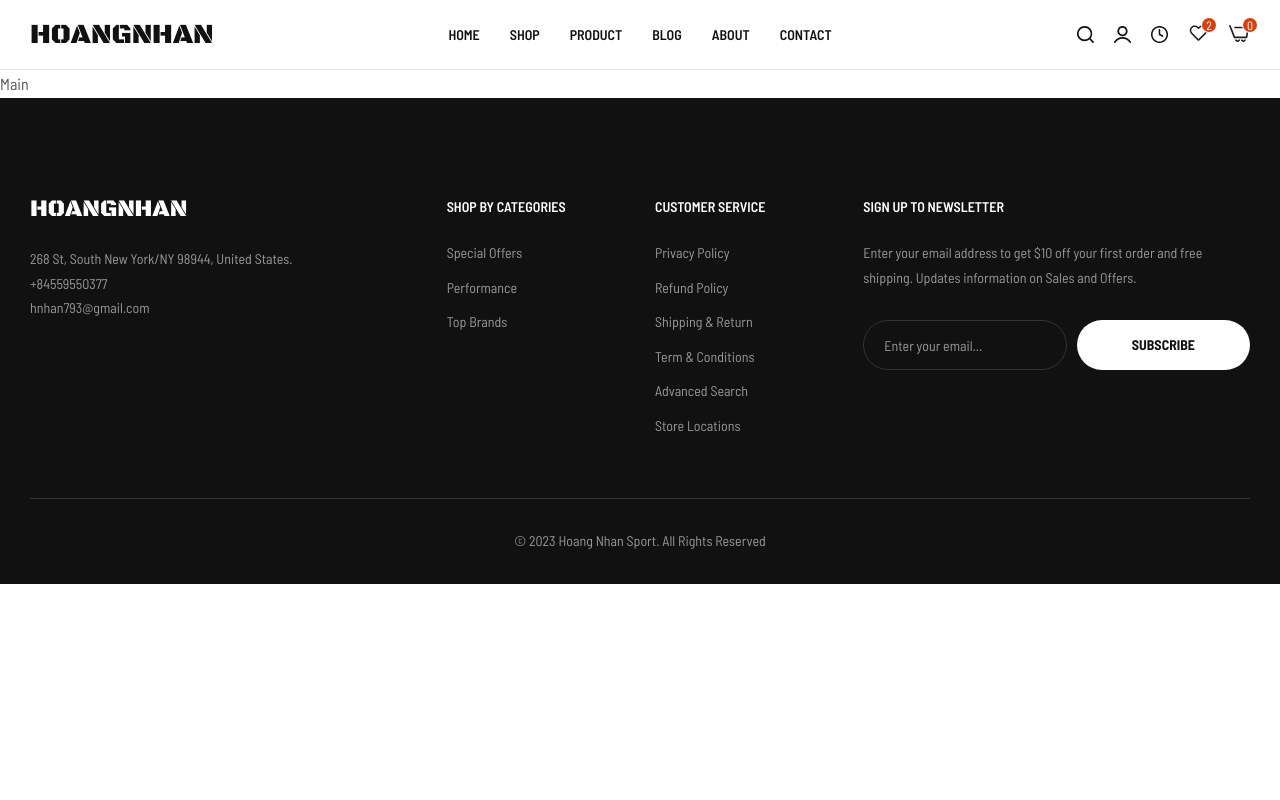
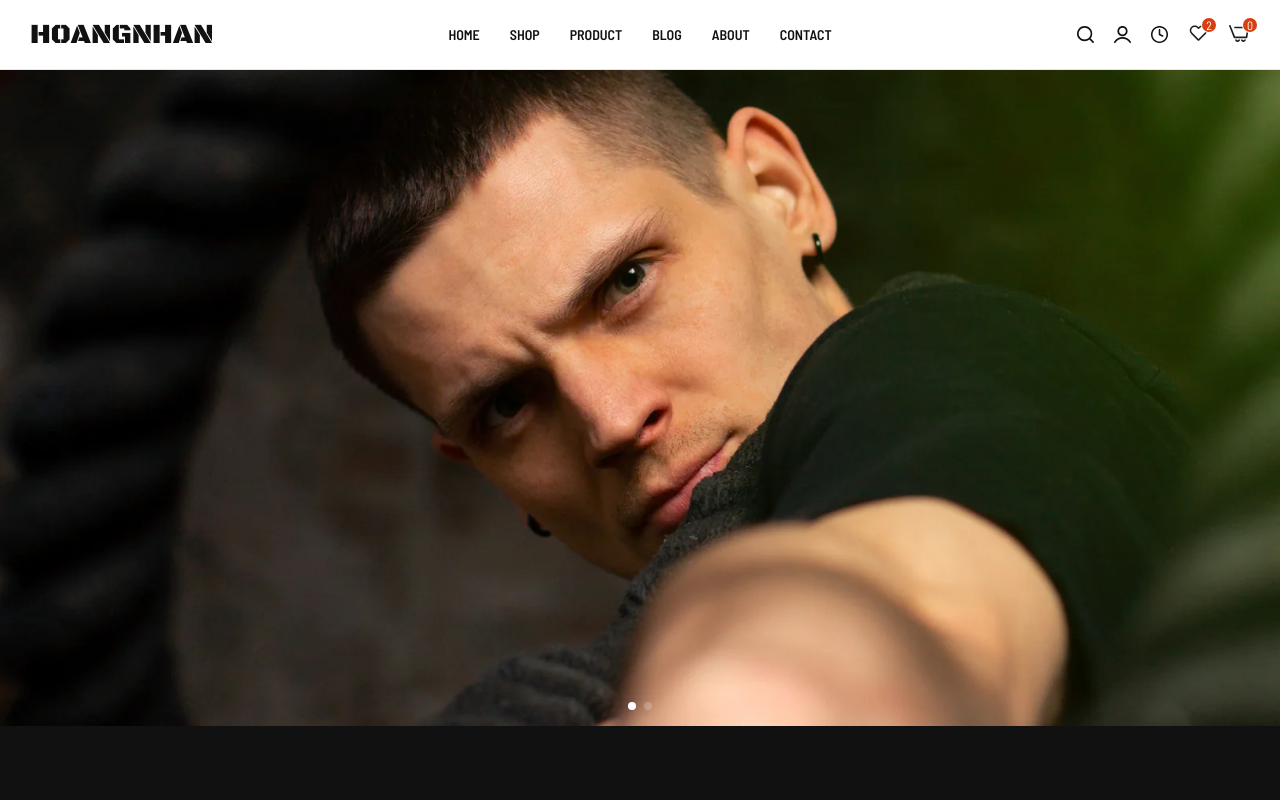
Before and after one commit to christianDev2k/hoangnhan_replica, a Next.js app: page / in a window 1280 px wide. Shown: the top 800 px of the page. Built offline with nearby package versions, Linux system fonts and the light colour scheme.

Commit message:
#1 Fix some warning and add carousel layout

```diff
--- a/next.config.js
+++ b/next.config.js
@@ -1,4 +1,9 @@
 /** @type {import('next').NextConfig} */
-const nextConfig = {}
+const nextConfig = {
+    reactStrictMode: true,
+    compiler: {
+        styledComponents: true
+    }
+}
 
 module.exports = nextConfig
--- a/package.json
+++ b/package.json
@@ -11,6 +11,7 @@
   "dependencies": {
     "@fortawesome/fontawesome-svg-core": "^6.4.2",
     "@fortawesome/free-regular-svg-icons": "^6.4.2",
+    "@fortawesome/free-solid-svg-icons": "^6.5.1",
     "@fortawesome/react-fontawesome": "^0.2.0",
     "antd": "^5.11.2",
     "clsx": "^2.0.0",
@@ -24,6 +25,7 @@
     "@types/node": "^20",
     "@types/react": "^18",
     "@types/react-dom": "^18",
+    "@types/styled-components": "^5.1.34",
     "autoprefixer": "^10.0.1",
     "eslint": "^8",
     "eslint-config-next": "14.0.3",
--- a/src/app/components/styles/globals.css
+++ b/src/app/components/styles/globals.css
@@ -40,6 +40,7 @@
     --color-link: #111111;
     --color-link-hover: #555;
     --color-white: #ffffff;
+    --color-black: #000000;
     --grey-color: #919191;
     --light-grey-color: #f5f5f5;
 
--- /dev/null
+++ b/src/app/components/ui/HomeCarousel.tsx
@@ -0,0 +1,106 @@
+'use client';
+
+import Image from 'next/image';
+import React from 'react';
+import { Swiper, SwiperSlide, useSwiper } from 'swiper/react';
+import { Pagination, Mousewheel, Keyboard } from 'swiper/modules';
+import styled from 'styled-components';
+import { FontAwesomeIcon } from '@fortawesome/react-fontawesome';
+import { faAngleLeft, faAngleRight } from '@fortawesome/free-solid-svg-icons';
+import 'swiper/css';
+import 'swiper/css/pagination';
+
+export default function HomeCarousel() {
+    return (
+        <SwiperStyled>
+            <Swiper
+                cssMode={ true }
+                modules={ [Pagination, Mousewheel, Keyboard] }
+                pagination={ {
+                    clickable: true,
+                } }
+                mousewheel={ true }
+                keyboard={ true }
+                loop={ true }
+            >
+                <SwiperButtonNext><FontAwesomeIcon icon={ faAngleRight }/></SwiperButtonNext>
+                <SwiperButtonPre><FontAwesomeIcon icon={ faAngleLeft }/></SwiperButtonPre>
+                <SwiperSlide>
+                    <Image src="/img/carousel/sport_s1.webp" alt="public/img/carousel/sport_s1.webp" fill
+                           sizes="( max-width: 100vw )" placeholder="blur"
+                           blurDataURL={'/logo/logo.png' }/>
+                </SwiperSlide>
+                <SwiperSlide>
+                    <Image src="/img/carousel/sport_s3.webp" alt="public/img/carousel/sport_s1.webp" fill
+                           sizes="( max-width: 100vw )" placeholder="blur"
+                           blurDataURL={'/logo/logo.png' }/>
+                </SwiperSlide>
+            </Swiper>
+        </SwiperStyled>
+    );
+}
+
+const SwiperButtonPre = ({ children }: { children: React.ReactNode }) => {
+    const swiper = useSwiper();
+    return <button onClick={ () => swiper.slidePrev() } className="nav-btn pre">{ children }</button>;
+};
+
+const SwiperButtonNext = ({ children }: { children: React.ReactNode }) => {
+    const swiper = useSwiper();
+    return <button onClick={ () => swiper.slideNext() } className="nav-btn next">{ children }</button>;
+};
+
+
+const SwiperStyled = styled.div`
+    .swiper {
+        width: 100%;
+        height: 82vh;
+        position: relative;
+
+        &:hover {
+            .nav-btn {
+                opacity: 1;
+
+                &.pre {
+                    transform: translate(-10px, -50%);
+                }
+
+                &.next {
+                    transform: translate(10px, -50%);
+                }
+            }
+        }
+    }
+
+    .swiper-slide img {
+        display: block;
+        width: 100%;
+        height: 100%;
+        object-fit: cover;
+    }
+
+    .nav-btn {
+        width: 60px;
+        height: 60px;
+        border-radius: 50%;
+        background-color: var(--color-white);
+        position: absolute;
+        z-index: 1;
+        top: 50%;
+        transform: translateY(-50%);
+        opacity: 0;
+        transition: var(--bls-transition);
+
+        &.pre {
+            left: 25px;
+        }
+
+        &.next {
+            right: 25px;
+        }
+    }
+
+    .swiper-pagination-bullet {
+        background-color: var(--color-white);
+    }
+`;
--- a/src/app/page.tsx
+++ b/src/app/page.tsx
@@ -1,4 +1,5 @@
 import { Metadata } from 'next';
+import HomeCarousel from '@/app/components/ui/HomeCarousel';
 
 export const metadata: Metadata = {
     title: 'HOME',
@@ -6,6 +7,6 @@ export const metadata: Metadata = {
 }
 export default function Page() {
     return (
-        <main>Main</main>
+        <main><HomeCarousel/></main>
 );
 }
```
Also changed, not shown: 1 other file (tests, documents, lock files or other folders).
